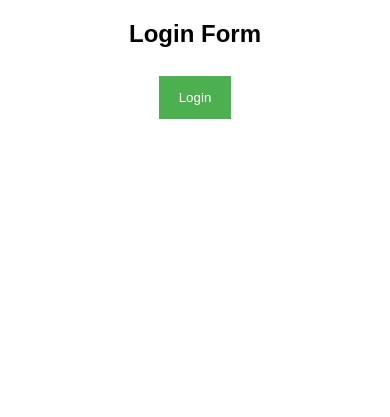
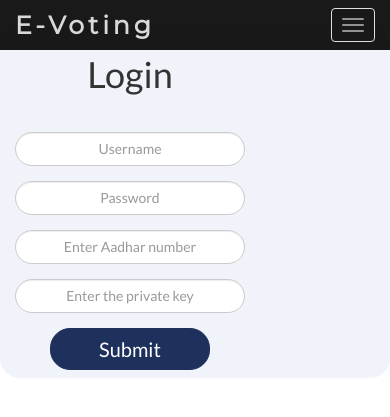
Before and after one commit to Anshit01/e-voting-using-blockchain, a Flask app: page /vote in a window 390 px wide. Shown: the top 417 px of the page. Run offline with Flask 2, Linux system fonts and the light colour scheme; some libraries are stand-ins or nearby versions.

Commit message:
login page

```diff
--- /dev/null
+++ b/website/app/static/css/login.css
@@ -0,0 +1,37 @@
+.body{
+    font-family: 'Ubuntu', sans-serif;
+}
+
+.container{
+    margin-top: 7%;
+    background-color: #f0f3fa;
+    padding-top: 2%;
+    padding-bottom: 2%;
+    text-align: center;
+    border-radius: 20px;
+}
+
+.btn-primary{
+    background-color: #1e305c;
+    border-radius: 20px;
+    border-color: #1e305c;
+    font-size: 20px;
+    width: 70%;
+}
+
+.btn-primary:hover{
+    background-color: #1e305c;
+    border-color: #1e305c;
+}
+
+input[type=text],
+input[type=password]
+{
+
+    border-radius: 20px;
+    text-align: center;
+}
+
+.form-group {
+    text-align: center;
+}
--- a/website/app/templates/base.html
+++ b/website/app/templates/base.html
@@ -24,7 +24,7 @@
                     <span class="icon-bar"></span>
                     <span class="icon-bar"></span>
                 </button>
-                <a class="navbar-brand" href="#"><strong>E-Voting</strong></a>
+                <a class="navbar-brand" href="/"><strong>E-Voting</strong></a>
             </div>
 
             <div class="collapse navbar-collapse" id="myNavbar">
--- a/website/app/templates/index.html
+++ b/website/app/templates/index.html
@@ -15,7 +15,7 @@
 
     <div class="row">
         <a href="/register" class="btn btn-1">Register</a>
-        <a href="#" class="btn btn-2">Cast Vote</a>
+        <a href="/vote" class="btn btn-2">Cast Vote</a>
     </div>
 
 </div>
--- a/website/app/templates/vote.html
+++ b/website/app/templates/vote.html
@@ -1,184 +1,48 @@
-<!DOCTYPE html>
-<html>
-<head>
-<meta name="viewport" content="width=device-width, initial-scale=1">
-<style>
-body {font-family: Arial, Helvetica, sans-serif;}
+{% extends "base.html" %}
+{% block title %}Login{% endblock %}
 
-/* Full-width input fields */
-input[type=text], input[type=password] {
-  width: 100%;
-  padding: 12px 20px;
-  margin: 8px 0;
-  display: inline-block;
-  border: 1px solid #ccc;
-  box-sizing: border-box;
-}
+{% block custom_css %}
+<link rel="stylesheet" href="static/css/login.css">
+<link href="https://fonts.googleapis.com/css2?family=Ubuntu:wght@300&display=swap" rel="stylesheet">
+{% endblock %}
 
-/* Set a style for all buttons */
-button {
-  background-color: #4CAF50;
-  color: white;
-  padding: 14px 20px;
-  margin: 8px 0;
-  border: none;
-  cursor: pointer;
-  width: 100%;
-}
+{% block content %}
 
-button:hover {
-  opacity: 0.8;
-}
+<div class="container ">
 
-/* Extra styles for the cancel button */
-.cancelbtn {
-  width: auto;
-  padding: 10px 18px;
-  background-color: #f44336;
-}
+            <div class="row ">
 
-/* Center the image and position the close button */
-.imgcontainer {
-  text-align: center;
-  margin: 24px 0 12px 0;
-  position: relative;
-}
+                    <div class="col-xs-8 mx-auto col-sm-6 col-md-4 ">
 
-img.avatar {
-  width: 30%;
-  border-radius: 60%;
-}
+                         <h1>Login</h1><br>
 
-.container {
-  padding: 16px;
-}
+                        <form action="/vote/cast" method="post">
 
-span.psw {
-  float: right;
-  padding-top: 16px;
-}
-
-/* The Modal (background) */
-.modal {
-  display: none; /* Hidden by default */
-  position: fixed; /* Stay in place */
-  z-index: 1; /* Sit on top */
-  left: 0;
-  top: 0;
-  width: 100%; /* Full width */
-  height: 100%; /* Full height */
-  overflow: auto; /* Enable scroll if needed */
-  background-color: rgb(0,0,0); /* Fallback color */
-  background-color: rgba(0,0,0,0.4); /* Black w/ opacity */
-  padding-top: 60px;
-}
-
-/* Modal Content/Box */
-.modal-content {
-  background-color: #fefefe;
-  margin: 5% auto 15% auto; /* 5% from the top, 15% from the bottom and centered */
-  border: 1px solid #888;
-  width: 80%; /* Could be more or less, depending on screen size */
-}
-
-/* The Close Button (x) */
-.close {
-  position: absolute;
-  right: 25px;
-  top: 0;
-  color: #000;
-  font-size: 35px;
-  font-weight: bold;
-}
-
-.close:hover,
-.close:focus {
-  color: red;
-  cursor: pointer;
-}
-
-/* Add Zoom Animation */
-.animate {
-  -webkit-animation: animatezoom 0.6s;
-  animation: animatezoom 0.6s
-}
-
-@-webkit-keyframes animatezoom {
-  from {-webkit-transform: scale(0)}
-  to {-webkit-transform: scale(1)}
-}
-
-@keyframes animatezoom {
-  from {transform: scale(0)}
-  to {transform: scale(1)}
-}
-
-/* Change styles for span and cancel button on extra small screens */
-@media screen and (max-width: 300px) {
-  span.psw {
-     display: block;
-     float: none;
-  }
-  .cancelbtn {
-     width: 100%;
-  }
-}
-</style>
-</head>
-<body>
-
-<h2><center> Login Form </center></h2>
+                            <div class="form-group">
+                                <input type="text" class="form-control" id="exampleInputUsername" placeholder="Username">
+                            </div>
 
 
-<center><button onclick="document.getElementById('id01').style.display='block'" style="width:auto;" >Login</button></center>
+                            <div class="form-group">
+                                <input type="password" class="form-control" id="exampleInputPassword1" placeholder="Password">
+                            </div>
 
-<div id="id01" class="modal">
+                            <div class="form-group">
+                                <input type="text" class="form-control" id="exampleInputnumber" placeholder="Enter Aadhar number">
+                            </div>
 
-  <form class="modal-content animate" action="/vote/cast" method="post">
-    <div class="imgcontainer">
-      <span onclick="document.getElementById('id01').style.display='none'" class="close" title="Close Modal">&times;</span>
-      <img src="inn.png" alt="Avatar" class="avatar">
-    </div>
+                            <div class="form-group">
+                                <input type="text" class="form-control" id="exampleInputtext" placeholder="Enter the private key">
+                            </div>
 
-    <div class="container">
-      <label for="uname"><b>Username</b></label>
-      <input type="text" placeholder="Enter Username" name="uname" required>
+                            <button type="submit" class="btn  btn-primary">Submit</button>
 
-      <label for="psw"><b>Password</b></label>
-      <input type="password" placeholder="Enter Password" name="psw" required>
+                        </form>
 
-      <label for="aad"><b>Aadhar Number</b></label>
-      <input type="password" placeholder="Enter Aadhar Number" name="aad" required>
+                    </div>
 
-      <label for="pky"><b>Private Key</b></label>
-      <input type="password" placeholder="Enter the Self Generated Private Key"       name="pky" required>
+            </div>
 
-
-
-      <label>
-        <input type="checkbox" checked="checked" name="remember"> I Know All the Voting Rules
-      </label>
-      <button type="submit"><a href="/vote/cast">Cast Vote</button>
-    </div>
-
-    <div class="container" style="background-color:#f1f1f1">
-
-
-    </div>
-  </form>
 </div>
 
-<script>
-// Get the modal
-var modal = document.getElementById('id01');
-
-// When the user clicks anywhere outside of the modal, close it
-window.onclick = function(event) {
-    if (event.target == modal) {
-        modal.style.display = "none";
-    }
-}
-</script>
-
-</body>
-</html>
+{% endblock %}
```
